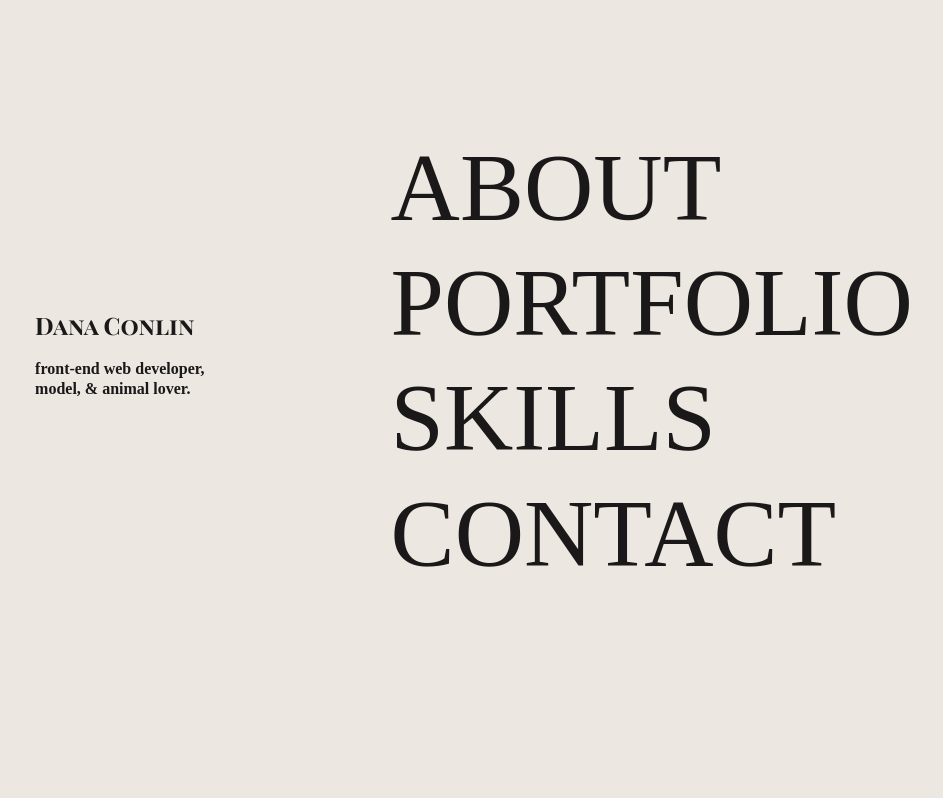
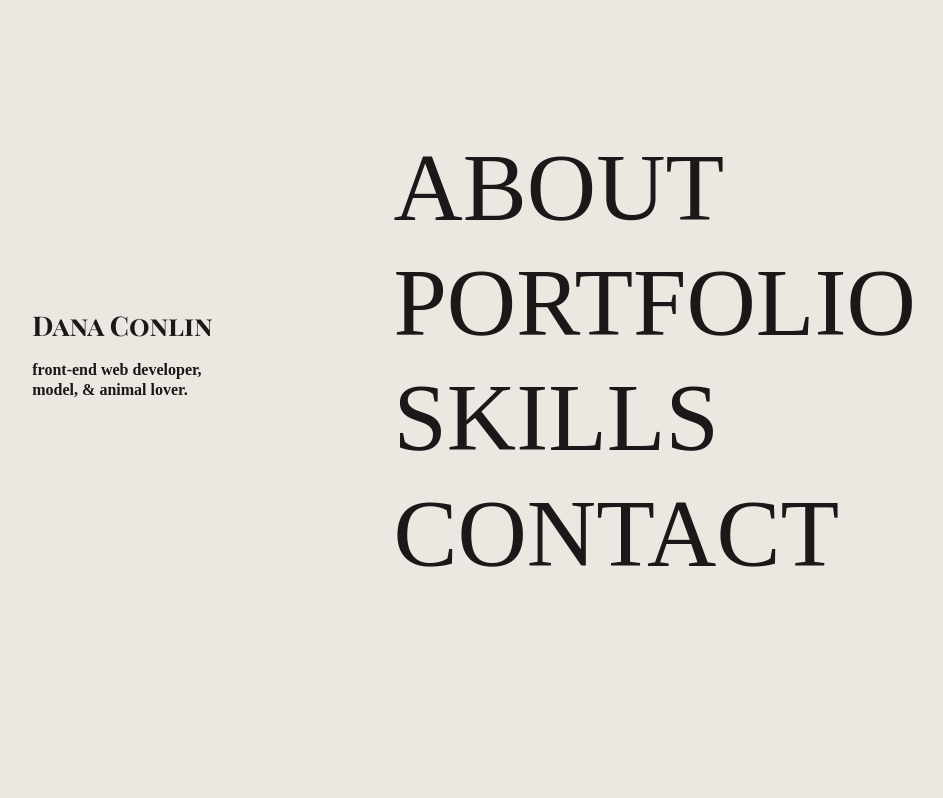
Before and after one commit to dcunivers/My-Portfolio, a website built with Parcel: page index.html in a window 1280 px wide. Shown: the top 798 px of the page, without its empty margins (171-1114 px from the left). Built offline with nearby package versions, Linux system fonts and the light colour scheme; a web font is replaced by a local one.

Commit message:
edited hero heading font sizes

```diff
--- a/css/styles.css
+++ b/css/styles.css
@@ -308,8 +308,8 @@
 }
 
 .hero-heading {
-  font-size: 1.5em;
-  line-height: 1.5;
+  font-size: 1.7em;
+  line-height: 1.2;
 }
 
 .hero-subheading {
--- a/js/script.js
+++ b/js/script.js
@@ -16,14 +16,14 @@
 
 // Scroll Behavior page transition
 document.addEventListener('scroll', () => {
-  // total scrollable height of the document
+  // total scrollable height
   const scrollableHeight = document.documentElement.scrollHeight - window.innerHeight;
-  // Get the current scroll position
+  // the current scroll position
   const scrollTop = window.scrollY;
   // Calculate the scroll percentage (0 to 1)
   let scrollPercentage = scrollTop / scrollableHeight;
 
-  // Make the transition faster and more abrupt by squaring the scroll percentage
+  // faster transition and more abrupt by squaring the scroll percentage
 
   if (scrollPercentage > 0.2) {
     scrollPercentage = Math.min(1, (scrollPercentage - 0.2) * 2); // Start faster after 20% scroll
```
